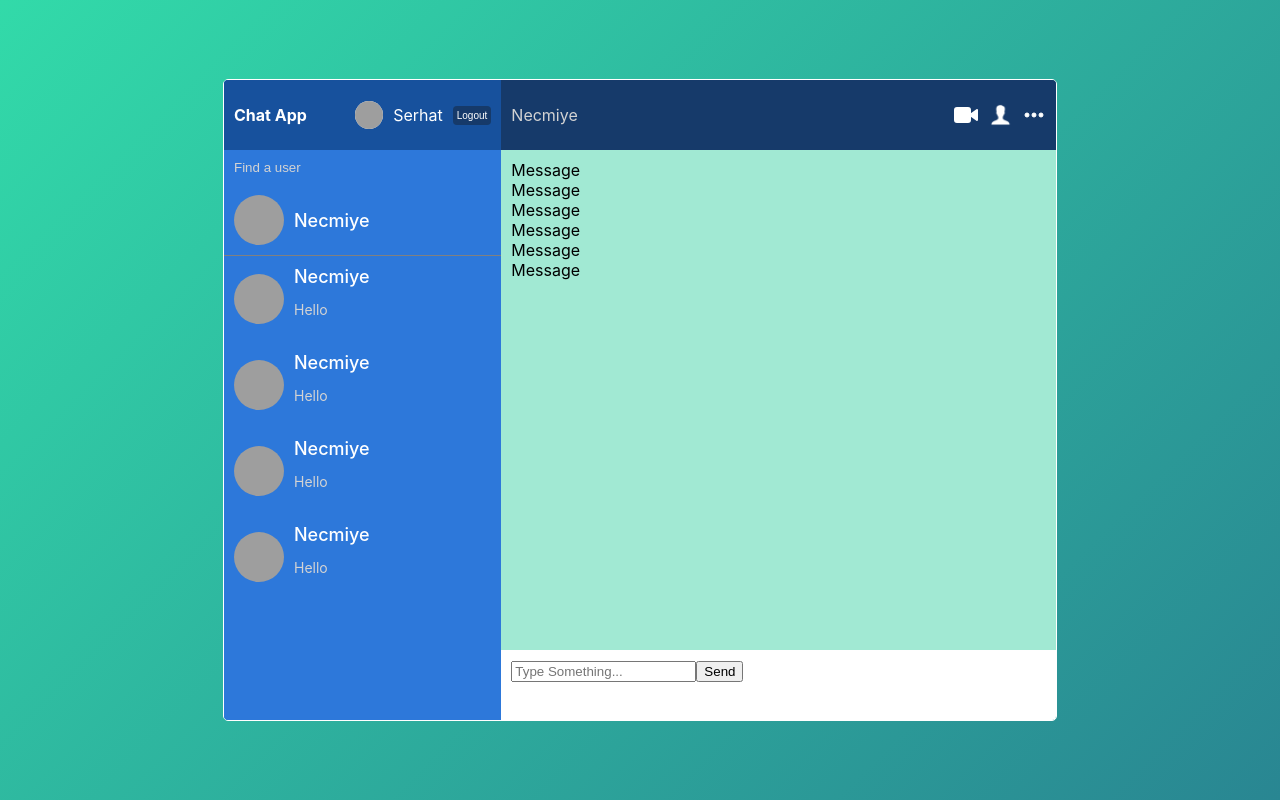
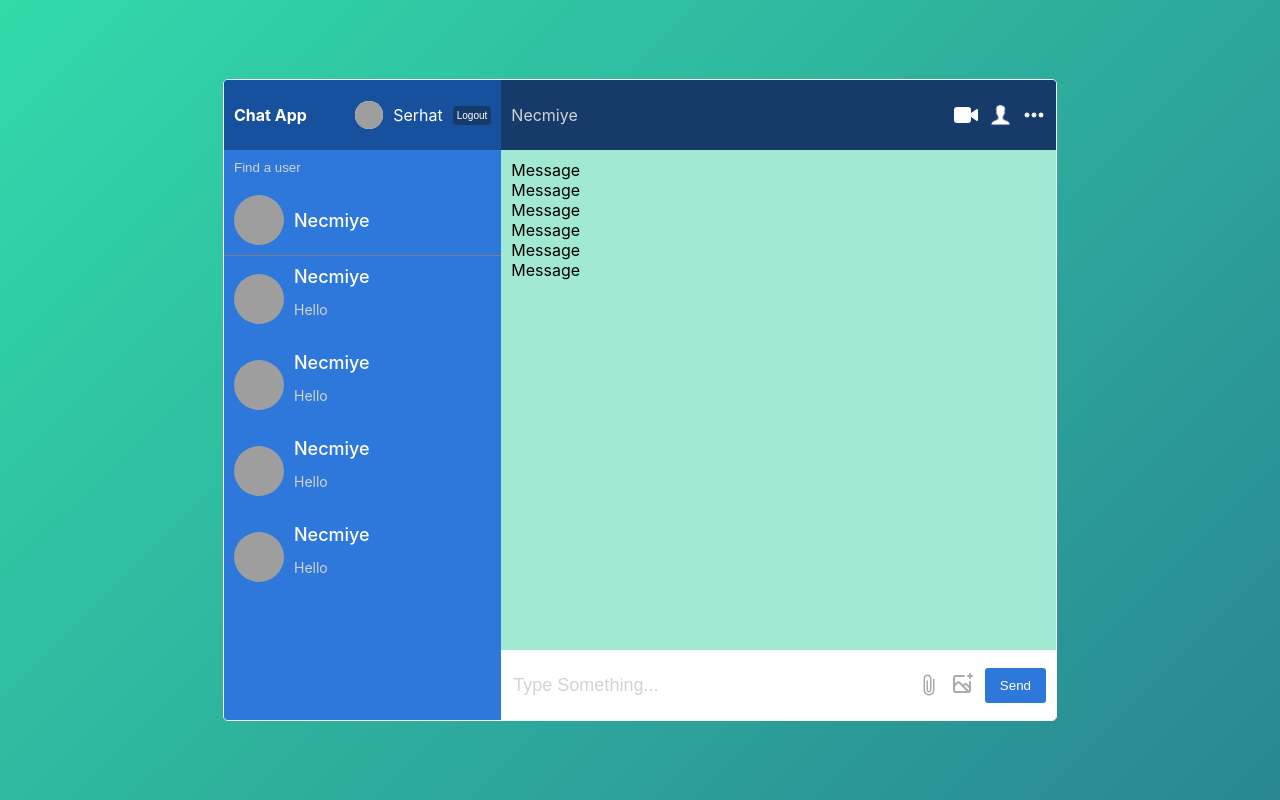
Before and after one commit to serhatyurdakul/react-chat-app, a React (Create React App) app: page / in a window 1280 px wide. Built offline with nearby package versions, Linux system fonts and the light colour scheme; grey boxes are pictures that could not be loaded.

Commit message:
some visual updates

```diff
--- a/public/index.html
+++ b/public/index.html
@@ -24,7 +24,7 @@
       work correctly both with client-side routing and a non-root public URL.
       Learn how to configure a non-root public URL by running `npm run build`.
     -->
-    <title>React App</title>
+    <title>React Chat App</title>
   </head>
   <body>
     <noscript>You need to enable JavaScript to run this app.</noscript>
--- a/src/components/Input.jsx
+++ b/src/components/Input.jsx
@@ -1,13 +1,17 @@
 import React from "react";
-
+import AddImage from "../img/addImage.svg"
+import Attach from "../img/attach.svg"
 const Input = () => {
   return (
     <div className="input">
       <input type="text" placeholder="Type Something..." />
-      <img src="" alt="" />
-      <input type="file" style={{ display: "none" }} id="file" />
-      <label htmlFor="file"></label>
-      <button>Send</button>
+      <div className="send">
+        <img src={Attach} alt="" />
+        <input type="file" style={{ display: "none" }} id="file" />
+        <label htmlFor="file">
+        <img src={AddImage} alt="" /></label>
+        <button>Send</button>
+      </div>
     </div>
   );
 };
--- a/src/style.scss
+++ b/src/style.scss
@@ -225,6 +225,36 @@
         height: 50px;
         background: white;
         padding: 10px;
+        display: flex;
+        align-items: center;
+        justify-content: space-between;
+        input {
+          width: 100%;
+          border: none;
+          outline: none;
+          color: darkslategray;
+          font-size: 18px;
+          &::placeholder {
+            color: lightgray;
+          }
+        }
+        .send {
+          display: flex;
+          align-items: center;
+          gap: 10px;
+          img {
+            height: 24px;
+            cursor: pointer;
+          }
+
+          button {
+            border: none;
+            padding: 10px 15px;
+            background-color: #2d78da;
+            color: white;
+            border-radius: 3px;
+          }
+        }
       }
     }
   }
```
Also changed, not shown: src/img/addImage.svg (added), src/img/attach.svg (added).
